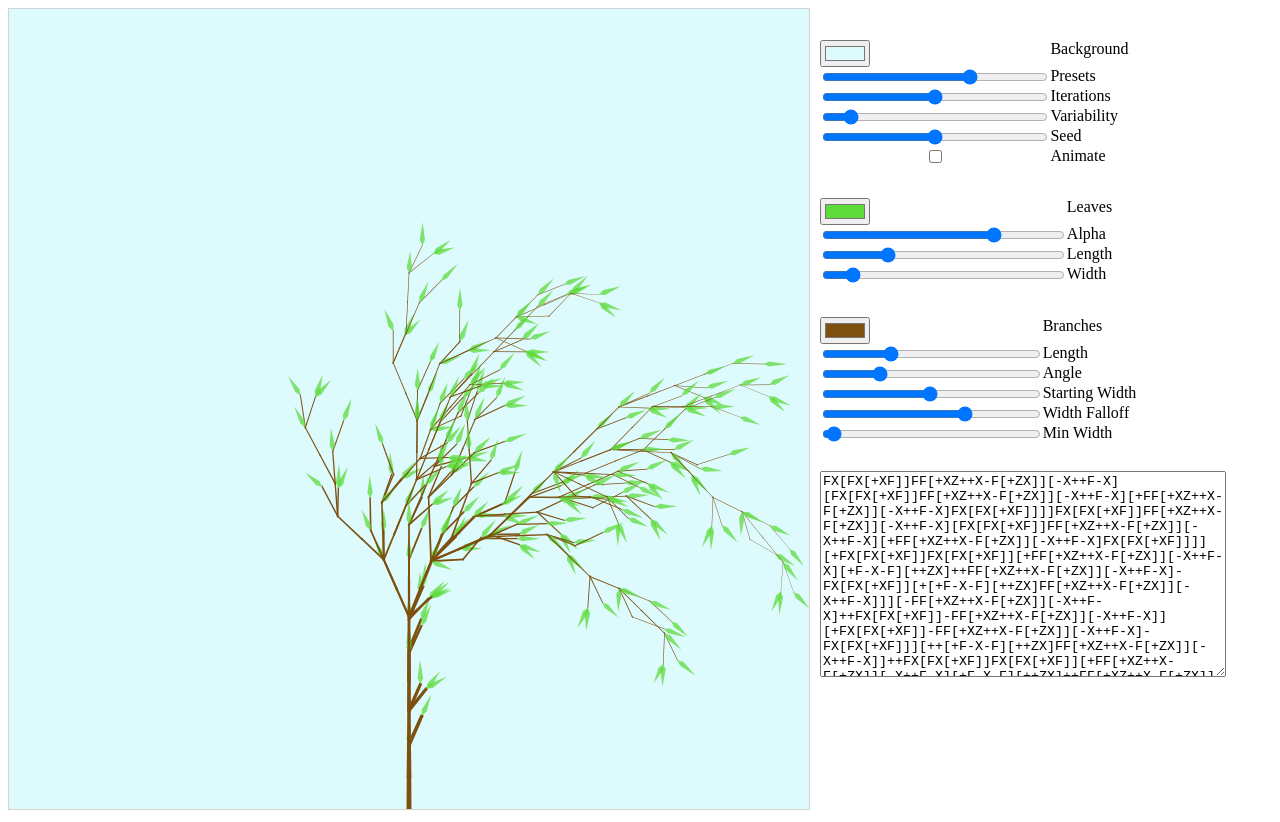
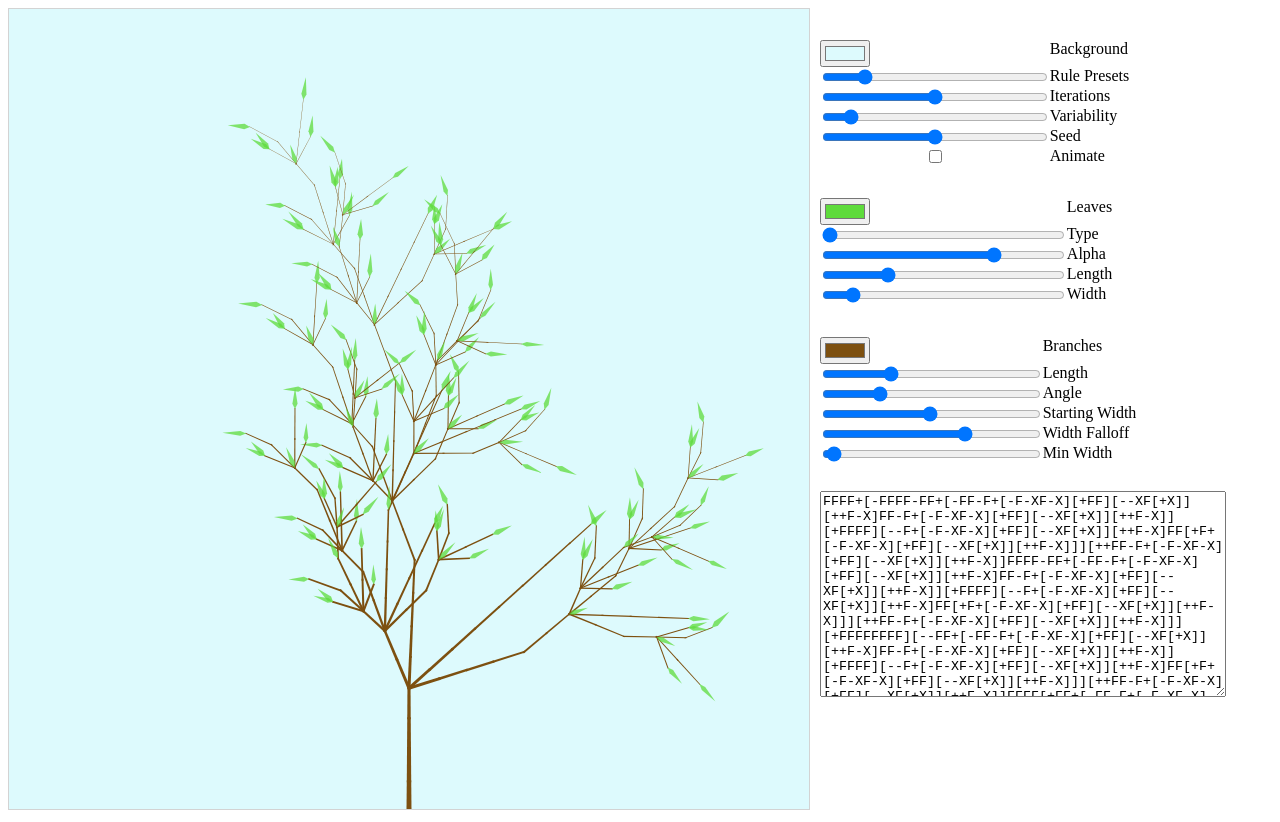
Before and after one commit to XDargu/procedural-plants, a plain HTML site: page index.html in a window 1280 px wide. Drawn offline with Linux system fonts and the light colour scheme.

Commit message:
Random rules, leaf types

```diff
--- a/index.html
+++ b/index.html
@@ -10,7 +10,7 @@
     <div id="settings">
         <div class="settings-section">
             <input type="color" id="background-col" value="#ddfafd" oninput="OnParamsChanged()"><span>Background</span>
-            <input type="range" id="presets" min="0" max="3" value="2" oninput="OnParamsChanged()"><span>Presets</span>
+            <input type="range" id="presets" min="0" max="6" value="1" oninput="OnParamsChanged()"><span>Rule Presets</span>
             <input type="range" id="iterations" min="1" max="5" value="3" oninput="OnParamsChanged()"><span>Iterations</span>
             <input type="range" id="variability" min="0.0" max="1.0" value="0.1" step="0.01" oninput="OnParamsChanged()"><span>Variability</span>
             <input type="range" id="seed" min="0" max="50" value="25" oninput="OnParamsChanged()"><span>Seed</span>
@@ -18,6 +18,7 @@
         </div>
         <div class="settings-section">
             <input type="color" id="leaves-col" value="#5edb3b" oninput="OnParamsChanged()"><span>Leaves</span>
+            <input type="range" id="leaves-type" min="0" max="2" value="0" oninput="OnParamsChanged()"><span>Type</span>
             <input type="range" id="leaves-alpha" min="0.1" max="1.0" value="0.75" step="0.01" oninput="OnParamsChanged()"><span>Alpha</span>
             <input type="range" id="leaves-length" min="0.5" max="20" value="5.0" oninput="OnParamsChanged()"><span>Length</span>
             <input type="range" id="leaves-width" min="0.5" max="20" value="2.0" oninput="OnParamsChanged()"><span>Width</span>
--- a/src/generation.js
+++ b/src/generation.js
@@ -5,30 +5,54 @@
 */
 const presets = [
     {
-        axiom: 'X',
+        axiom: 'F',
         rules: [
-            ['F', 'FF'],
-            ['X', 'F+[-F-XF-X][+FF][--XF[+X]][++F-X]'],
-        ]
-    },
-    {
-        axiom: 'FX',
-        rules: [
-            ['F', 'FF+[+F-F-F]-[-F+F+F]'],
+            { symbol: 'F', odds: 0.33, newSymbols: 'F[+F]F[-F][F]' },
+            { symbol: 'F', odds: 0.33, newSymbols: 'F[+F][F]' },
+            { symbol: 'F', odds: 0.34, newSymbols: 'F[-F][F]' },
         ]
     },
     {
         axiom: 'X',
         rules: [
-            ['F', 'FX[FX[+XF]]'],
-            ['X', 'FF[+XZ++X-F[+ZX]][-X++F-X]'],
-            ['Z', '[+F-X-F][++ZX]'],
+            { symbol: 'F', odds: 1.0, newSymbols: 'FF' },
+            { symbol: 'X', odds: 1.0, newSymbols: 'F+[-F-XF-X][+FF][--XF[+X]][++F-X]' },
         ]
     },
     {
         axiom: 'F',
         rules: [
-            ['F', 'FF[+F]F[-F]F'],
+            { symbol: 'F', odds: 1.0, newSymbols: 'FF+[+F-F-F]-[-F+F+F]' },
+        ]
+    },
+    {
+        axiom: 'X',
+        rules: [
+            { symbol: 'F', odds: 1.0, newSymbols: 'FX[FX[+XF]]' },
+            { symbol: 'X', odds: 1.0, newSymbols: 'FF[+XZ++X-F[+ZX]][-X++F-X]' },
+            { symbol: 'Z', odds: 1.0, newSymbols: '[+F-X-F][++ZX]' },
+        ]
+    },
+    {
+        axiom: 'F',
+        rules: [
+            { symbol: 'F', odds: 1.0, newSymbols: 'F[+F]F[-F]F' },
+        ]
+    },
+    {
+        axiom: 'X',
+        rules: [
+            { symbol: 'X', odds: 0.33, newSymbols: 'F[+X]F[-X]+X' },
+            { symbol: 'X', odds: 0.33, newSymbols: 'F[-X]F[-X]+X' },
+            { symbol: 'X', odds: 0.34, newSymbols: 'F[-X]F+X' },
+            { symbol: 'F', odds: 1.0, newSymbols: 'FF' },
+        ]
+    },
+    {
+        axiom: 'X',
+        rules: [
+            { symbol: 'X', odds: 1.0, newSymbols: 'F[-[[X]+X]]+F[+FX]-X' },
+            { symbol: 'F', odds: 1.0, newSymbols: 'FF' },
         ]
     },
 ];
@@ -47,6 +71,7 @@ function Run(useUserSentence = false)
     config.isAnimated = document.getElementById("animate").checked;
 
     config.leafColor = document.getElementById("leaves-col").value;
+    config.leafType = document.getElementById("leaves-type").valueAsNumber;
     config.leafLength = document.getElementById("leaves-length").valueAsNumber;
     config.leafWidth = document.getElementById("leaves-width").valueAsNumber;
     config.leafAlpha = document.getElementById("leaves-alpha").valueAsNumber;
@@ -99,15 +124,19 @@ function Run(useUserSentence = false)
 
 }
 
-function FindMatchingrule(config, c)
+function SelectRule(config, matchingRules)
 {
-    for (let rule of config.rules)
+    const chance = config.rng.nextFloat();
+    let total = 0;
+
+    for (let rule of matchingRules)
     {
-        if (c == rule[0])
+        total += rule.odds;
+        if (chance < total)
             return rule;
     }
 
-    return null;
+    return '';
 }
 
 function ApplyRulesToSentence(config, sentence)
@@ -118,10 +147,17 @@ function ApplyRulesToSentence(config, sentence)
     {
         const c = sentence[i];
 
-        const rule = FindMatchingrule(config, c);
-        if (rule)
+        let matchingRules = [];
+        for (let rule of config.rules)
         {
-            newSentence += rule[1];
+            if (c == rule.symbol)
+                matchingRules.push(rule);
+        }
+
+        if (matchingRules.length > 0)
+        {
+            const selectedRule = SelectRule(config, matchingRules);
+            newSentence += selectedRule.newSymbols;
         }
         else
         {
@@ -148,11 +184,18 @@ function RenderLeaf(ctx, config)
     ctx.fillStyle = config.leafColor;
     ctx.globalAlpha = config.leafAlpha;
 
-    const scaleChange = config.rng.nextFloatRange(1 - (config.variability * 0.1), 1 + (config.variability * 1));
-    const lengthChange = config.rng.nextFloatRange(1 - (config.variability * 0.1), 1 + (config.variability * 1));
+    const leafWidth = config.rng.nextFloatRange(
+        config.leafWidth * (1 - config.variability),
+        config.leafWidth * (1 + config.variability));
 
-    ctx.scale(config.leafWidth * scaleChange, config.leafLength * lengthChange);
+    const leafLength = config.rng.nextFloatRange(
+        config.leafLength * (1 - config.variability),
+        config.leafLength * (1 + config.variability));
 
+    ctx.scale(leafWidth, leafLength);
+
+    if (config.leafType == 0)
+    {
         ctx.beginPath();
         ctx.moveTo(0, 0);
         ctx.lineTo(1, -1);
@@ -161,6 +204,29 @@ function RenderLeaf(ctx, config)
         ctx.lineTo(0, 0);
         ctx.closePath();
         ctx.fill();
+    }
+    else if (config.leafType == 1)
+    {
+        ctx.beginPath();
+        ctx.arc(0, -2, 2, 0, 2 * Math.PI);
+        ctx.closePath();
+        ctx.fill();
+    }
+    else if (config.leafType == 2)
+    {
+        ctx.beginPath();
+        ctx.moveTo(0, 0);
+        ctx.lineTo(1, -1);
+        ctx.lineTo(1, -4);
+        ctx.lineTo(0, -5);
+        ctx.lineTo(-1, -4);
+        ctx.lineTo(-1, -1);
+        ctx.lineTo(0, 0);
+        ctx.closePath();
+        ctx.fill();
+
+        ctx.fillRect(0, 0, 0.25, -5);
+    }
 }
 
 function RenderBranch(ctx, startWidth, endWidth, length)
```
Lines whose indentation alone changed are shown as unchanged.
